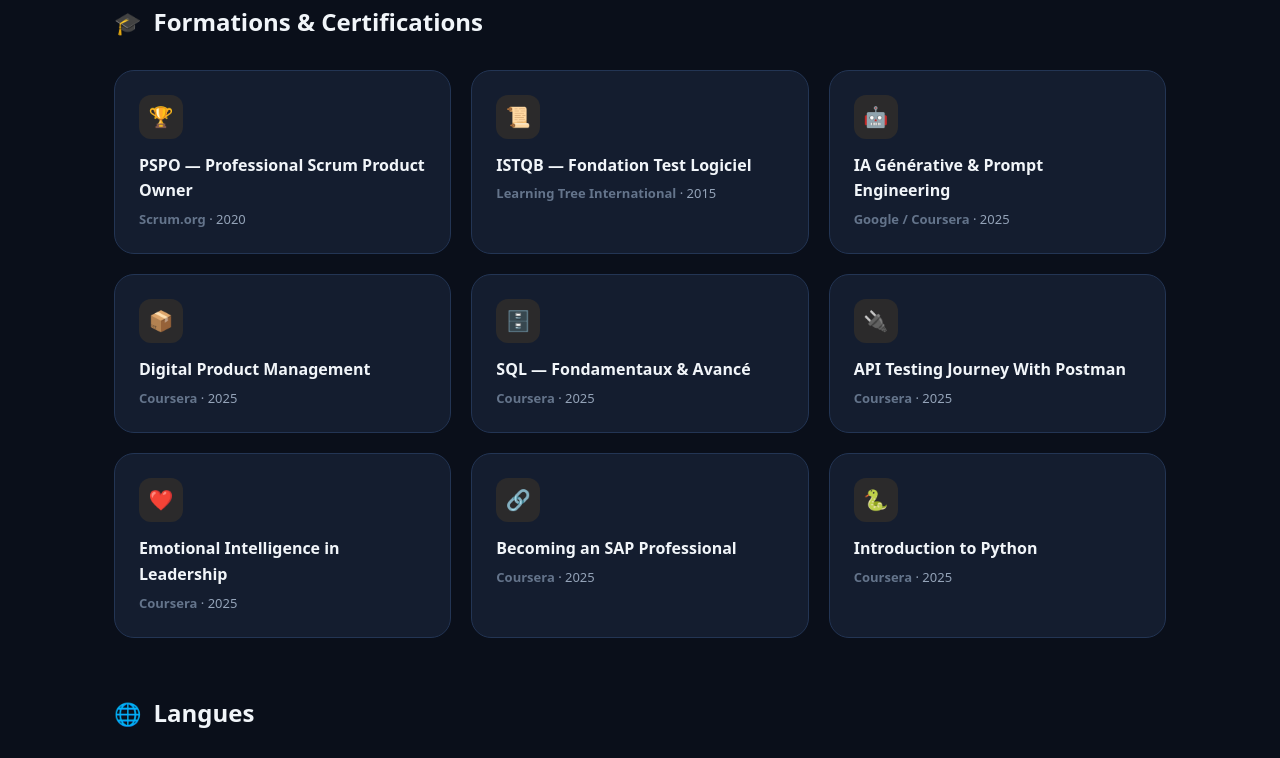
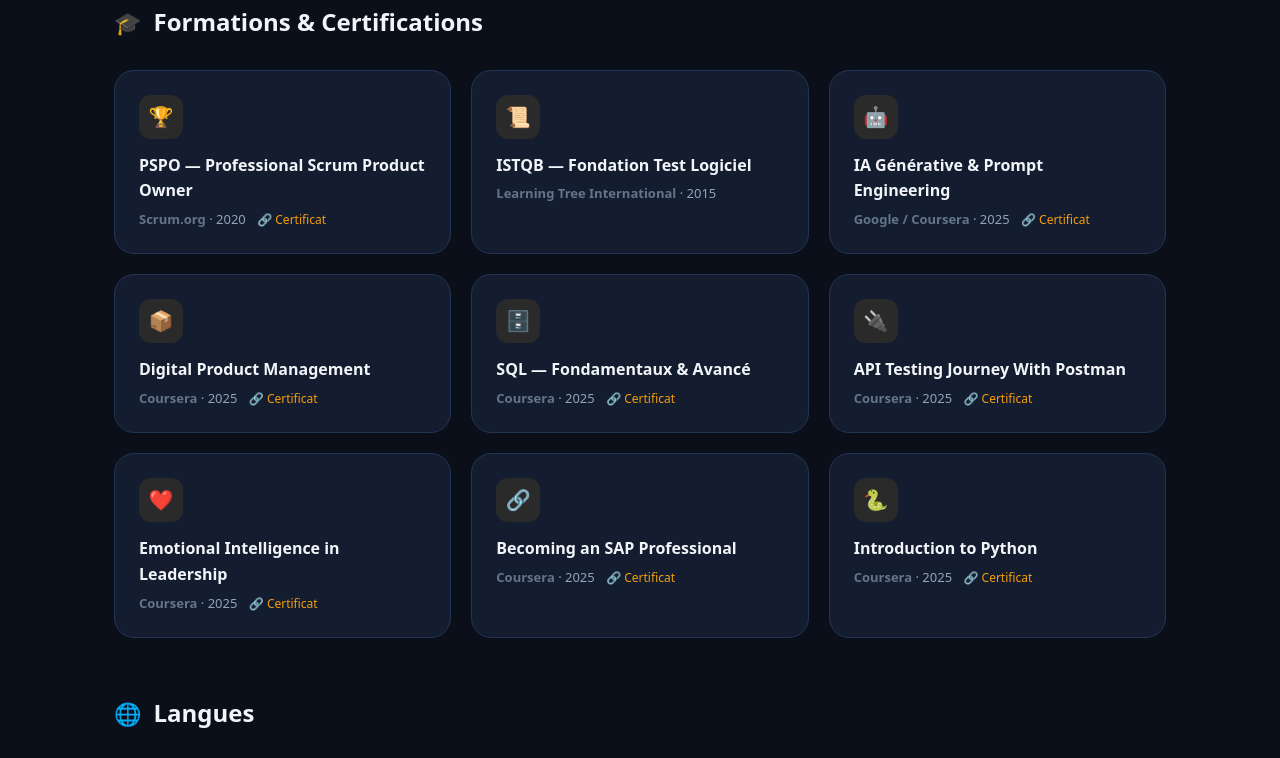
Before and after one commit to AtmanTest/AtmanTest.github.io, a plain HTML site: page index.html in a window 1280 px wide. Shown: the part 5227-5985 px from the top of the page. Drawn offline with Linux system fonts and the light colour scheme.

Commit message:
Update CV: add project GitHub links and certificate links

```diff
--- a/index.html
+++ b/index.html
@@ -115,6 +115,8 @@
 .section-title::before{content:attr(data-icon);font-size:22px;color:var(--accent)}
 .section-link{color:var(--accent);font-size:14px;font-weight:600;text-decoration:none;display:inline-flex;align-items:center;gap:6px;transition:var(--trans)}
 .section-link:hover{gap:10px}
+.cert-link{color:var(--warm);font-size:12px;font-weight:500;text-decoration:none;display:inline-flex;align-items:center;gap:4px;transition:var(--trans);margin-left:8px}
+.cert-link:hover{color:var(--warm);gap:8px;text-decoration:underline}
 
 /* ===== CARDS GRID ===== */
 .cards-grid{display:grid;grid-template-columns:repeat(auto-fit,minmax(320px,1fr));gap:20px}
@@ -403,12 +405,12 @@
         <div class="project-stack"><span class="stack-chip">Hermes Agent</span><span class="stack-chip">MCP</span><span class="stack-chip">Claude Code</span><span class="stack-chip">Codex CLI</span><span class="stack-chip">DeepSeek</span><span class="stack-chip">Gemma</span></div>
       </article>
       <article class="project-card animate-fade-up delay-1">
-        <div class="project-header"><h3 class="project-title">Nous AI News</h3></div>
+        <div class="project-header"><h3 class="project-title">Nous AI News</h3><a href="https://github.com/AtmanTest/nous-ai-news" target="_blank" rel="noopener" class="project-link">🔗 GitHub</a></div>
         <p class="project-desc">Agrégation IA temps réel : ingestion 86 flux RSS, extraction d'entités, catégorisation LLM, boucles RLHF d'auto-amélioration continue. 263 tests, CI/CD GitHub Actions.</p>
         <div class="project-stack"><span class="stack-chip">TypeScript</span><span class="stack-chip">Next.js 14</span><span class="stack-chip">Supabase</span><span class="stack-chip">OpenAI</span><span class="stack-chip">Tailwind</span><span class="stack-chip">GPT-5 nano</span></div>
       </article>
       <article class="project-card animate-fade-up delay-2">
-        <div class="project-header"><h3 class="project-title">JobHunt Dashboard</h3></div>
+        <div class="project-header"><h3 class="project-title">JobHunt Dashboard</h3><a href="https://github.com/AtmanTest/jobhunt" target="_blank" rel="noopener" class="project-link">🔗 GitHub</a></div>
         <p class="project-desc">Scheduler cron autonome : scraping horaire multi-sources (LinkedIn, Free-Work, Indeed, Malt, 8+), matching CV/offres scoring /100, détection doublons, analyse TJM marché, génération lettres motivation IA, alertes WhatsApp temps réel, rapports hebdo. 83 tests unit/intégration, 19 scénarios BDD Gherkin, Playwright E2E. Auto-healing pipeline.</p>
         <div class="project-stack"><span class="stack-chip">Python</span><span class="stack-chip">Flask</span><span class="stack-chip">DeepSeek</span><span class="stack-chip">Render</span><span class="stack-chip">GitHub Actions</span><span class="stack-chip">Playwright</span><span class="stack-chip">Gherkin</span></div>
       </article>
@@ -419,15 +421,15 @@
   <section class="section">
     <div class="section-header"><h2 class="section-title" data-icon="🎓">Formations & Certifications</h2></div>
     <div class="edu-grid">
-      <article class="edu-card animate-fade-up"><div class="edu-icon">🏆</div><h3 class="edu-title">PSPO — Professional Scrum Product Owner</h3><p class="edu-meta"><strong>Scrum.org</strong> · 2020</p></article>
+      <article class="edu-card animate-fade-up"><div class="edu-icon">🏆</div><h3 class="edu-title">PSPO — Professional Scrum Product Owner</h3><p class="edu-meta"><strong>Scrum.org</strong> · 2020 <a href="https://www.scrum.org/certificate" target="_blank" rel="noopener" class="cert-link">🔗 Certificat</a></p></article>
       <article class="edu-card animate-fade-up delay-1"><div class="edu-icon">📜</div><h3 class="edu-title">ISTQB — Fondation Test Logiciel</h3><p class="edu-meta"><strong>Learning Tree International</strong> · 2015</p></article>
-      <article class="edu-card animate-fade-up delay-2"><div class="edu-icon">🤖</div><h3 class="edu-title">IA Générative & Prompt Engineering</h3><p class="edu-meta"><strong>Google / Coursera</strong> · 2025</p></article>
-      <article class="edu-card animate-fade-up delay-3"><div class="edu-icon">📦</div><h3 class="edu-title">Digital Product Management</h3><p class="edu-meta"><strong>Coursera</strong> · 2025</p></article>
-      <article class="edu-card animate-fade-up delay-4"><div class="edu-icon">🗄️</div><h3 class="edu-title">SQL — Fondamentaux & Avancé</h3><p class="edu-meta"><strong>Coursera</strong> · 2025</p></article>
-      <article class="edu-card animate-fade-up delay-5"><div class="edu-icon">🔌</div><h3 class="edu-title">API Testing Journey With Postman</h3><p class="edu-meta"><strong>Coursera</strong> · 2025</p></article>
-      <article class="edu-card animate-fade-up delay-6"><div class="edu-icon">❤️</div><h3 class="edu-title">Emotional Intelligence in Leadership</h3><p class="edu-meta"><strong>Coursera</strong> · 2025</p></article>
-      <article class="edu-card animate-fade-up"><div class="edu-icon">🔗</div><h3 class="edu-title">Becoming an SAP Professional</h3><p class="edu-meta"><strong>Coursera</strong> · 2025</p></article>
-      <article class="edu-card animate-fade-up delay-1"><div class="edu-icon">🐍</div><h3 class="edu-title">Introduction to Python</h3><p class="edu-meta"><strong>Coursera</strong> · 2025</p></article>
+      <article class="edu-card animate-fade-up delay-2"><div class="edu-icon">🤖</div><h3 class="edu-title">IA Générative & Prompt Engineering</h3><p class="edu-meta"><strong>Google / Coursera</strong> · 2025 <a href="https://coursera.org/verify" target="_blank" rel="noopener" class="cert-link">🔗 Certificat</a></p></article>
+      <article class="edu-card animate-fade-up delay-3"><div class="edu-icon">📦</div><h3 class="edu-title">Digital Product Management</h3><p class="edu-meta"><strong>Coursera</strong> · 2025 <a href="https://coursera.org/verify" target="_blank" rel="noopener" class="cert-link">🔗 Certificat</a></p></article>
+      <article class="edu-card animate-fade-up delay-4"><div class="edu-icon">🗄️</div><h3 class="edu-title">SQL — Fondamentaux & Avancé</h3><p class="edu-meta"><strong>Coursera</strong> · 2025 <a href="https://coursera.org/verify" target="_blank" rel="noopener" class="cert-link">🔗 Certificat</a></p></article>
+      <article class="edu-card animate-fade-up delay-5"><div class="edu-icon">🔌</div><h3 class="edu-title">API Testing Journey With Postman</h3><p class="edu-meta"><strong>Coursera</strong> · 2025 <a href="https://coursera.org/verify" target="_blank" rel="noopener" class="cert-link">🔗 Certificat</a></p></article>
+      <article class="edu-card animate-fade-up delay-6"><div class="edu-icon">❤️</div><h3 class="edu-title">Emotional Intelligence in Leadership</h3><p class="edu-meta"><strong>Coursera</strong> · 2025 <a href="https://coursera.org/verify" target="_blank" rel="noopener" class="cert-link">🔗 Certificat</a></p></article>
+      <article class="edu-card animate-fade-up"><div class="edu-icon">🔗</div><h3 class="edu-title">Becoming an SAP Professional</h3><p class="edu-meta"><strong>Coursera</strong> · 2025 <a href="https://coursera.org/verify" target="_blank" rel="noopener" class="cert-link">🔗 Certificat</a></p></article>
+      <article class="edu-card animate-fade-up delay-1"><div class="edu-icon">🐍</div><h3 class="edu-title">Introduction to Python</h3><p class="edu-meta"><strong>Coursera</strong> · 2025 <a href="https://coursera.org/verify" target="_blank" rel="noopener" class="cert-link">🔗 Certificat</a></p></article>
     </div>
   </section>
 
```
